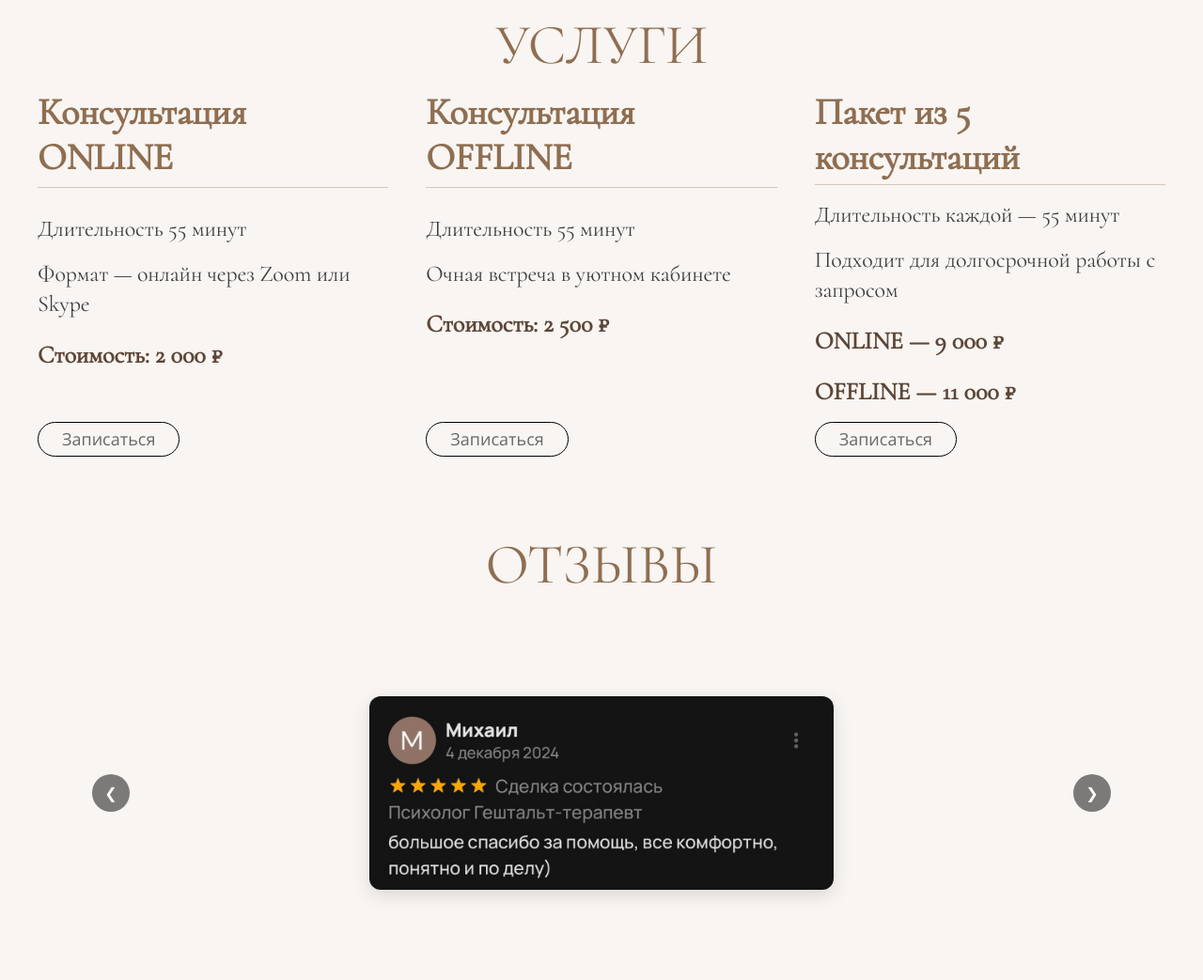
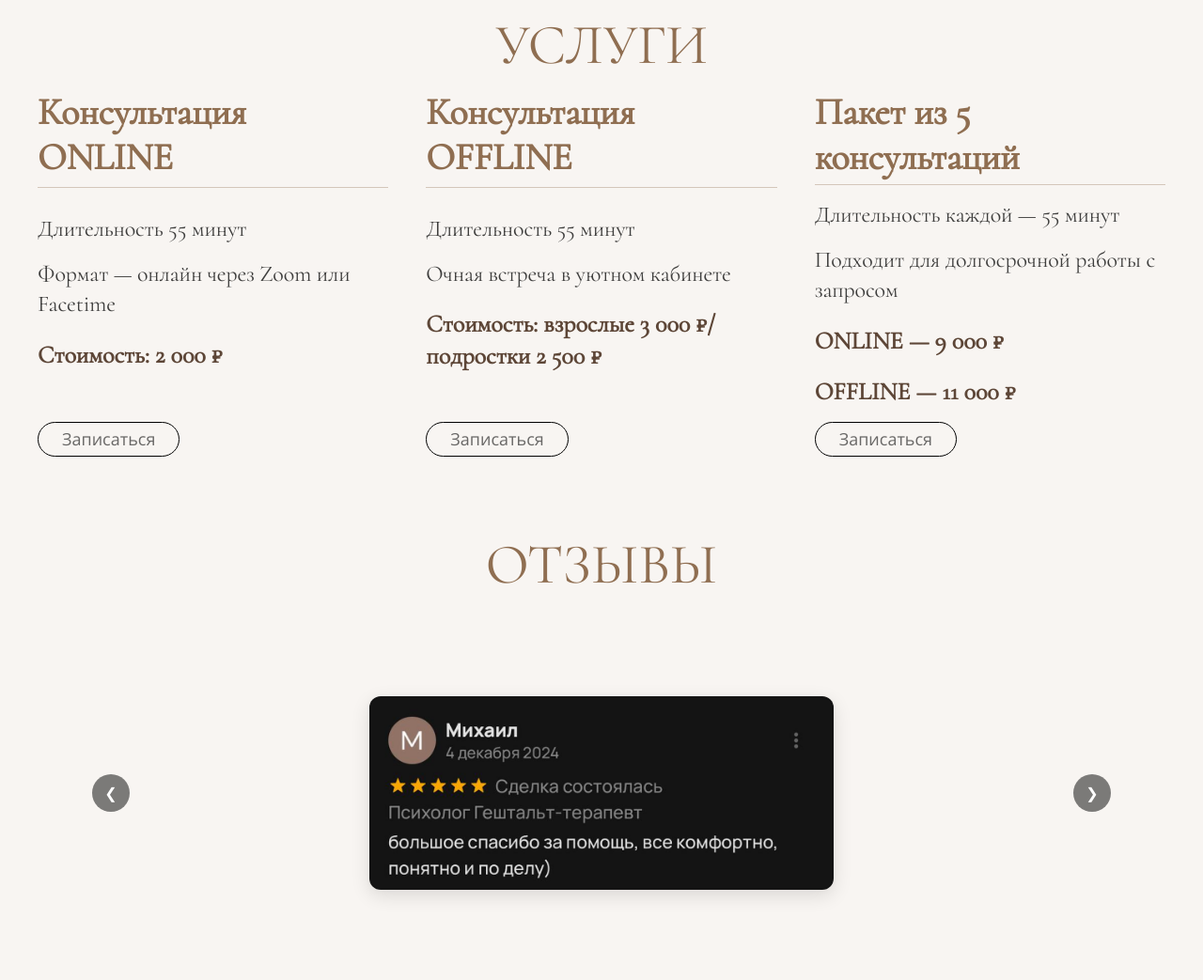
Before and after one commit to RUSNED/Yana, a plain HTML site: page index.html in a window 1280 px wide. Shown: the part 2758-3801 px from the top of the page at 94% size. Drawn offline with Linux system fonts and the light colour scheme.

Commit message:
Update index.html

```diff
--- a/index.html
+++ b/index.html
@@ -210,7 +210,7 @@
             <div class="ab__content_cont">
               <h3 class="ab__header">Консультация ONLINE</h3>
               <p class="ab__meta">Длительность 55 минут</p>
-              <p class="ab__meta">Формат — онлайн через Zoom или Skype</p>
+              <p class="ab__meta">Формат — онлайн через Zoom или Facetime</p>
               <p class="ab__price">Стоимость: 2 000 ₽</p>
               <a href="https://t.me/yana_maksi" class="contact contact_border contact__color_black ab__contact">Записаться</a>
             </div>
@@ -220,7 +220,7 @@
               <h3 class="ab__header">Консультация OFFLINE</h3>
               <p class="ab__meta">Длительность 55 минут</p>
               <p class="ab__meta">Очная встреча в уютном кабинете</p>
-              <p class="ab__price">Стоимость: 2 500 ₽</p>
+              <p class="ab__price">Стоимость: взрослые 3 000 ₽/ подростки 2 500 ₽</p>
               <a href="https://t.me/yana_maksi" class="contact contact_border contact__color_black ab__contact">Записаться</a>
             </div>
           </li>
```
